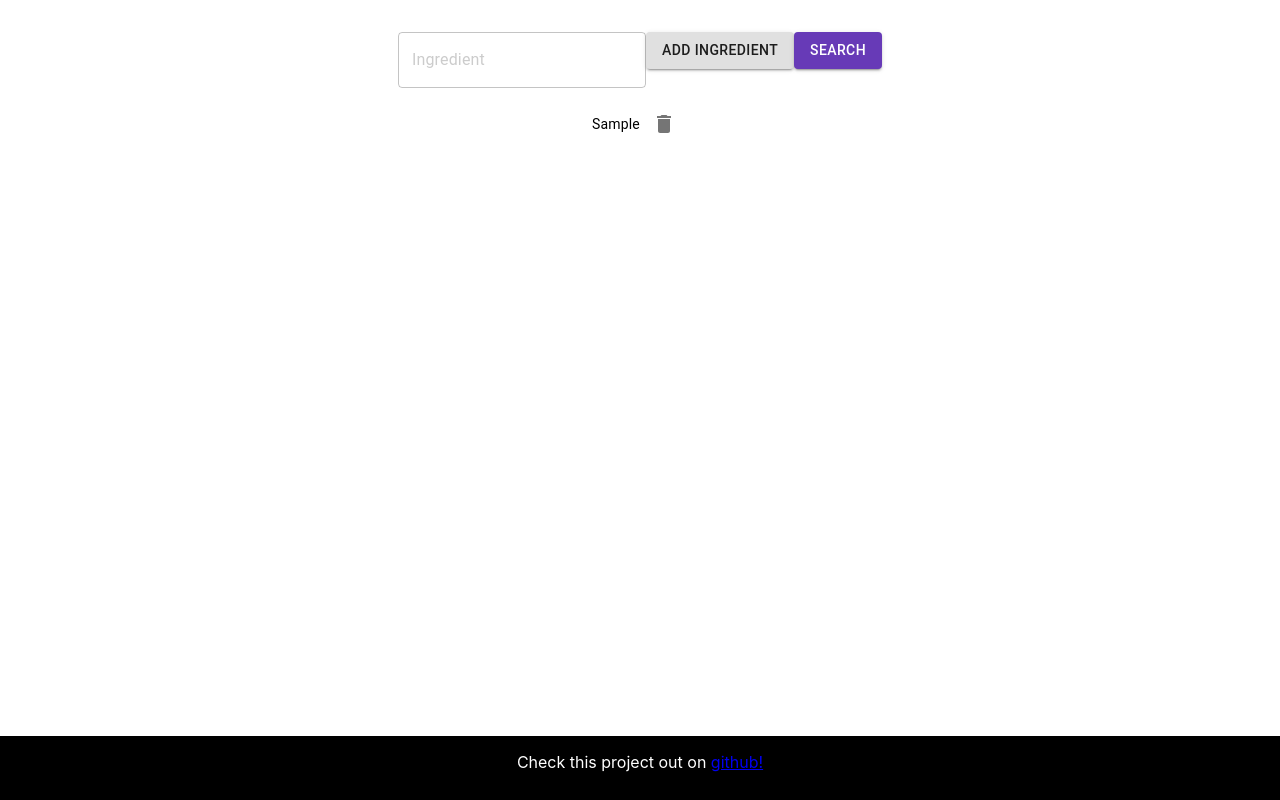
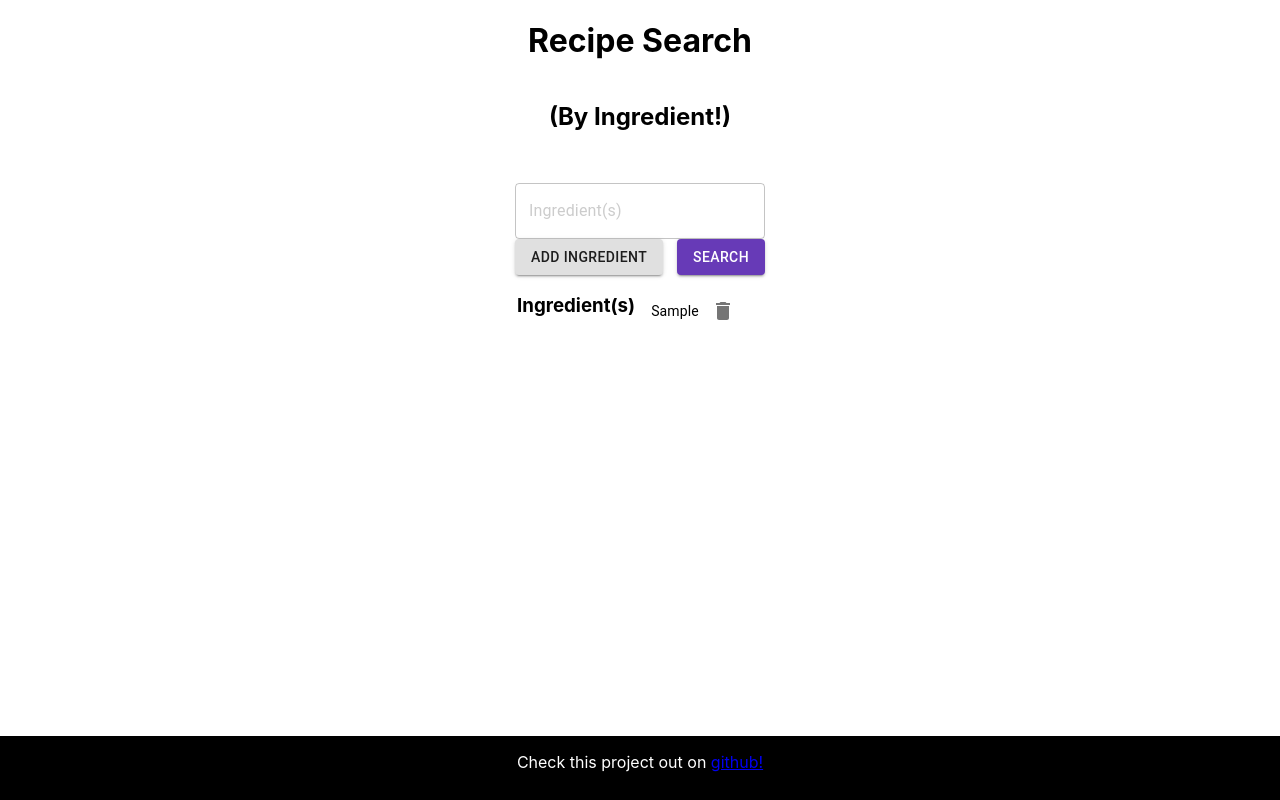
Before and after one commit to ctiller15/WhatCanIMake, a React (Create React App) app: page / in a window 1280 px wide. Both pictures are taken after typing "Sample" into the empty fields and a click on the button "ADD INGREDIENT". Built offline with nearby package versions, Linux system fonts and the light colour scheme.

Commit message:
Add in grid system, add in headers.

```diff
--- a/src/App.css
+++ b/src/App.css
@@ -45,4 +45,5 @@
 
 .searchBox {
 	padding-top: 2em;
+	width: 250px;
 }
--- a/src/App.js
+++ b/src/App.js
@@ -8,7 +8,7 @@ import { ThemeProvider, makeStyles, createMuiTheme } from '@material-ui/core/sty
 import { deepPurple } from '@material-ui/core/colors';
 import './App.css';
 
-import { Button, TextField, List, ListItem, ListItemText, Box, IconButton} from '@material-ui/core'
+import { Button, TextField, List, ListItem, ListItemText, Box, IconButton, Grid } from '@material-ui/core'
 import DeleteIcon from '@material-ui/icons/Delete'
 
 	const theme = createMuiTheme({
@@ -46,23 +46,33 @@ function App() {
 
 	const ingredientDisplay = ingredients.map((item, ind) => {
 		return (
-		<ListItem
+		<Box display="flex"
+			flexWrap="wrap"
+			component={ListItem}
 			dense={true}
 			key={ind}>
 			<ListItemText>{item}</ListItemText><IconButton aria-label="delete" onClick={() => dispatch(removeIngredient(ind))}><DeleteIcon /></IconButton>
-		</ListItem>
+			</Box>
 		);
 	});
 
 	const recipeDisplay = recipes.map((recipe, ind) => {
-		return <ListItem key={`Recipe-${ind}`}>
+		return <Grid item
+			component={ListItem}
+			xs={12}
+			sm={6}
+			md={3}
+			lg={3}
+			xl={3}
+			key={`Recipe-${ind}`}
+			style={{justifyContent: 'center'}}>
 			<Recipe
 			imageSource={recipe.image}
 			text={recipe.title}
 			existingIngredients={recipe.usedIngredients}
 			requiredIngredients={recipe.missedIngredients}
 		/>
-		</ListItem>
+		</Grid>
 	});
 
 	const getRecipes = () => {
@@ -75,10 +85,15 @@ function App() {
 	  <ThemeProvider theme={theme}>
 	  <Box className="App"
 		display="flex"
+		flexDirection="column"
+	  	alignItems="center">
+		  <h1>Recipe Search</h1>
+		  <h2>(By Ingredient!)</h2>
+		  <Box className="searchBox"
+		  	display="flex"
 		  	flexDirection="column">
-		  <section className="searchBox">
 			<TextField
-				label="Ingredient"
+				label="Ingredient(s)"
 				variant="outlined"
 				placeholder="Input an ingredient!"
 				value={ingredient}
@@ -96,6 +111,8 @@ function App() {
 					}
 				}}
 			/>
+			  <Box display="flex"
+				  justifyContent="space-between">
 				<Button
 					variant="contained"
 					onClick={onIngredientSubmitted}>
@@ -107,20 +124,26 @@ function App() {
 					onClick={getRecipes}>
 					Search
 				</Button>
-		</section>
+			  </Box>
+		</Box>
 		<Box display="flex"
 			justifyContent="center">
+			<h3>Ingredient(s)</h3>
 			<List>
 				{ingredientDisplay}
 			</List>
 		</Box>
 		{recipeDisplay.length > 0 ? <Box flexGrow={1}>
 			<h2>Results</h2>
-			<List>
+			<Grid
+				container
+				spacing={0}
+				component={List}
+				alignItems='stretch'>
 				{recipeDisplay}
-			</List>
+			</Grid>
 		</Box> : <Box flexGrow={1}></Box>}
-		<Footer flexShrink={0}/>
+		  <Footer/>
     </Box>
 	  </ThemeProvider>
   );
--- a/src/features/components/Footer/Footer.js
+++ b/src/features/components/Footer/Footer.js
@@ -1,12 +1,13 @@
-
+import { Box } from '@material-ui/core';
 import React from 'react';
 
 import './Footer.css';
 
 export const Footer = () => {
 	return(
-		<div className="footer">
+		<Box className="footer"
+			alignSelf="stretch">
 			<p>Check this project out on <a rel="noopener noreferrer" href="https://github.com/ctiller15/WhatCanIMake" target="_blank">github!</a></p>
-		</div>
+		</Box>
 	);
 }
--- a/src/features/components/Recipe.js
+++ b/src/features/components/Recipe.js
@@ -1,14 +1,13 @@
 import React from 'react';
-import { List, ListItem, ListItemText, Card, CardHeader, CardMedia } from '@material-ui/core';
+import { List, ListItem, ListItemText, Card, CardHeader, CardMedia, Box } from '@material-ui/core';
 import { makeStyles } from '@material-ui/core/styles';
-import { Box } from '@material-ui/core';
 
 const useStyles = makeStyles((theme) => ({
 	root: {
-		maxWidth: 345,
+		maxWidth: 320,
 	},
 	header: {
-		width: 345,
+		width: '100%',
 		boxSizing: 'border-box',
 	},
 	media: {
@@ -41,11 +40,11 @@ export const Recipe = (props) => {
 	});
 
 	const requiredIngredientsDisplay = requiredIngredients.map((ingredient, ind) => {
-		return (<ListItem
+		return <ListItem
 			dense={true}
 			key={ind}>
 			<ListItemText className={classes.ingredient}>{ingredient.name}</ListItemText>
-			</ListItem>)
+		</ListItem>
 	});
 
 	return (
```
Lines whose indentation alone changed are shown as unchanged.
